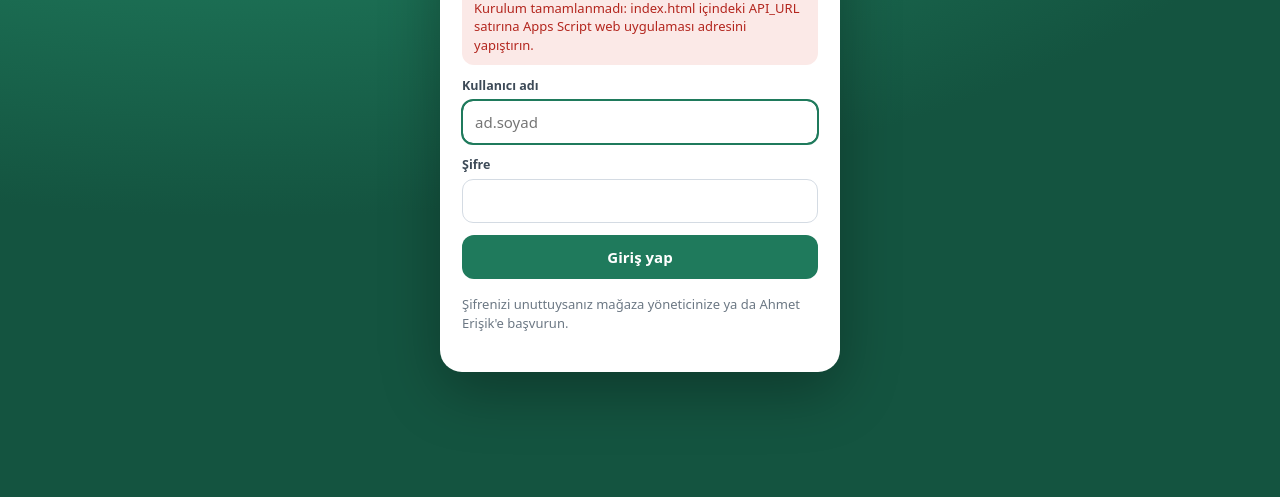
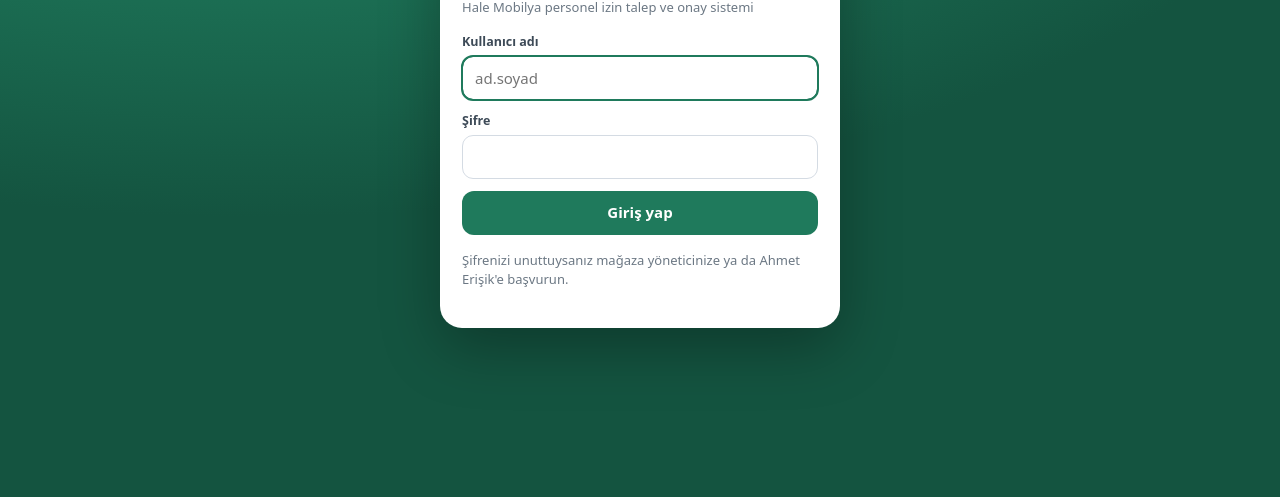
Before and after one commit to HaleMob/hale-izin, a plain HTML site: page index.html in a window 1280 px wide. Shown: the part 303-800 px from the top of the page. Drawn offline with Linux system fonts and the light colour scheme.

Commit message:
Update index.html

```diff
--- a/index.html
+++ b/index.html
@@ -242,7 +242,7 @@ svg.i{width:18px;height:18px;flex:none}
    AYAR: Apps Script "Web uygulaması" adresini aşağıya yapıştırın
    (Dağıt > Dağıtımları yönet > Web uygulaması URL'si, .../exec ile biter)
    ====================================================================== */
-const API_URL = 'BURAYA_WEB_UYGULAMASI_ADRESINI_YAPISTIRIN';
+const API_URL = 'https://script.google.com/macros/s/AKfycbzb3MskUYsynAQN7k6vPTUjQRdu1si4Eb9AEuFqL60H4N28wOPQ3_mzX_fGJkw99Ex1cA/exec';
 
 let TATILLER = {};   // sunucudan gelir (Tatiller sayfası)
 
```
